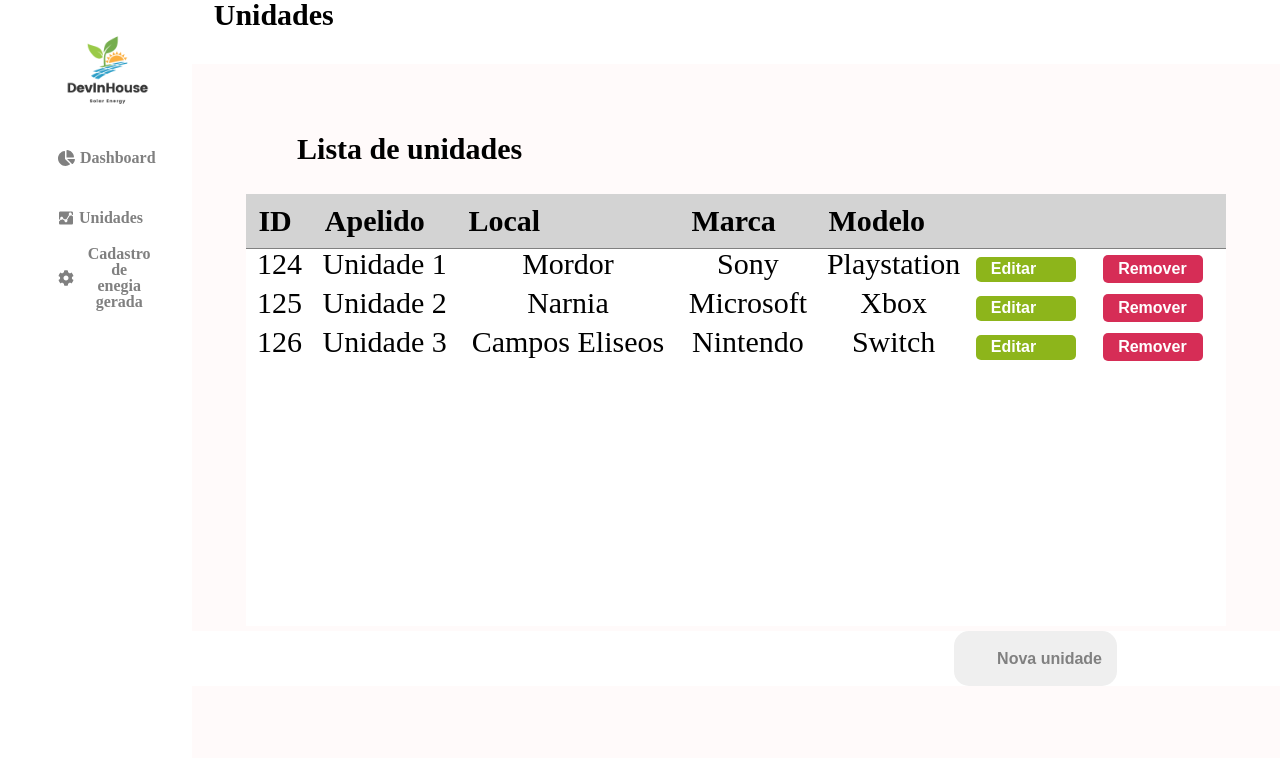
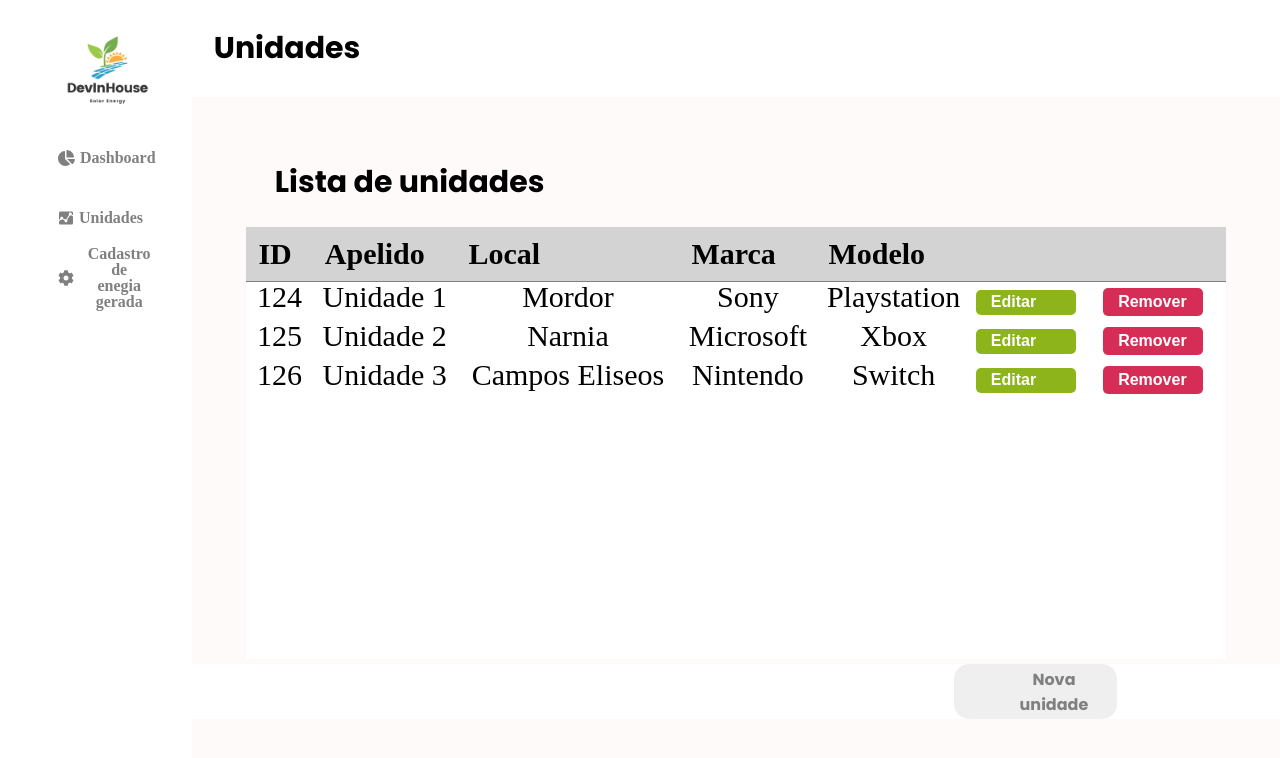
Before and after one commit to alexborgessjc/modulo_1_projeto_avaliativo_2, a React (Create React App) app: page /listaunidades in a window 1280 px wide. Shown: the top 758 px of the page. Built offline with nearby package versions, Linux system fonts and the light colour scheme; data requests are answered from the project's data file.

Commit message:
layout corrigido

```diff
--- a/src/App.js
+++ b/src/App.js
@@ -1,10 +1,8 @@
 import './App.css';
 import { Routes, Route } from 'react-router-dom';
-
 import Login from "./pages/Login";
 import Dashboard from "./pages/Dashboard";
 import ListaUnidades from "./pages/ListaUnidades";
-import CadastroDeUnidade from "./pages/CadastroDeUnidade";
 import LancamentoDeGeracao from "./pages/LancamentoDeGeracao";
 import NovaUnidade from "./pages/NovaUnidade";
 import EditarUnidade from "./pages/Editar";
@@ -16,7 +14,6 @@
           <Route path="/" element={<Login/>} />
           <Route path="/dashboard" element={<Dashboard/>}/>
           <Route path="/listaunidades" element={<ListaUnidades/>} />
-          <Route path="/cadastrodeunidade" element={<CadastroDeUnidade/>} />
           <Route path="/lancamentodegeracao" element={<LancamentoDeGeracao/>} />
           <Route path="/novaunidade" element={<NovaUnidade/>} />
           <Route path="/editar/:id" element={<EditarUnidade/>} />
--- a/src/assets/css/fonts.css
+++ b/src/assets/css/fonts.css
@@ -1 +1,3 @@
 @import url('https://fonts.googleapis.com/css2?family=Roboto+Slab&display=swap');
+@import url('https://fonts.googleapis.com/css2?family=Poppins:wght@700&display=swap');
+@import url('https://fonts.googleapis.com/css2?family=Raleway:wght@500&display=swap');
--- a/src/pages/CadastroDeUnidade/index.js
+++ /dev/null
@@ -1,22 +0,0 @@
-import Menu from '../../components/Menu';
-
-import React  from 'react';
-import { CadastroDiv,TelaDiv,MenuDiv,Title,Background} from './styles';
-
-function CadastroDeUnidade() {
-    return (
-        <TelaDiv>
-            <MenuDiv>
-                <Menu></Menu>
-            </MenuDiv>
-            <CadastroDiv>
-                <Title>Unidades</Title>
-                <Background>
-                    Teste
-                </Background>
-            </CadastroDiv>
-         </TelaDiv>
-    );
-}
-
-export default CadastroDeUnidade;
--- a/src/pages/CadastroDeUnidade/styles.js
+++ /dev/null
@@ -1,103 +0,0 @@
-import styled from 'styled-components';
-
-export const TelaDiv = styled.div`
-    display: flex;
-    background-color: lightblue;
-    width: 100vw;
-    height: 100vh;
-    margin: 0 auto;
-    background-color: blue;
-`;
-
-export const MenuDiv = styled.div`
-    width: 15%;
-    background-color: white;
-    padding: 0px;
-    font-size: 30px;
-    text-align: center;
-    height: 100%;
-`;
-export const CadastroDiv = styled.div`
-    width: 85%;
-    background-color: white;
-    font-size: 30px;
-    color: green;
-    vertical-align: middle;
-    height:100%;
-`;
-
-export const Title = styled.div`
-    background-color: yellow;
-    color: black;
-    height: 8%;
-`;
-
-export const SubTitle = styled.div`
-    text-align: center;
-    color: black;
-    background-color: green;
-    width: 30%;
-    margin-left: 30px;
-`;
-
-export const Tablelist = styled.div`
-    background-color: pink;
-    text-align: center;
-    height: 60%;
-    width: 80%;
-    margin-left: 5%;
-`;
-
-export const ButtonNew = styled.div`
-    background-color: blue;
-    text-align: right;
-`;
-
-export const Background = styled.div`
-    background-color: purple;
-    width: 100%;
-    height:90%;
-`;
-//Teste
-
-export const Table = styled.table`
-  width: 100%;
-  background: #FFF;
-  padding: 10px;
-  border-radius: 10px;
-  margin: 10px 0;
-`;
-
-export const THeader = styled.thead`
-  background: #EC6D08;
-  th {
-  color: #FFF;
-  text-align: left;
-  padding: 12px;
-  }
-`;
-
-export const TBody = styled.tbody`
-`;
-
-export const Row = styled.tr`
-`;
-
-export const RowItem = styled.td`
-  padding: 12px;
-  border-bottom: 1px solid #EC6D08;
-`;
-
-export const CartPhoto = styled.img`
-  height: 100px;
-`;
-
-export const Button = styled.button`
-  border: 0;
-  background: #EC6D08;
-  width: 150px;
-  color: #FFF;
-  font-weight: bold;
-  float: right;
-  margin: 10px 0;
-`;
--- a/src/pages/LancamentoDeGeracao/styles.js
+++ b/src/pages/LancamentoDeGeracao/styles.js
@@ -1,4 +1,5 @@
 import styled from 'styled-components';
+import '../../assets/css/fonts.css'
 
 export const Input = styled.input`
   border-radius: 5px;
@@ -9,6 +10,9 @@
 
 export const InputDiv = styled.div`
   margin: 40px;
+  font-family: 'Raleway', sans-serif;
+  font-style: normal;
+  font-weight: bold;
 `;
 
 export const InputCheck = styled.input`
@@ -61,7 +65,7 @@
     color: black;
     height: 8%;
     padding-left: 25px;
-    font-family: Sans-serif;
+    font-family: 'Poppins', sans-serif;
     margin-top: 40px;
 `;
 
@@ -94,13 +98,13 @@
     border: none;
     border-radius: 15px;
     text-shadow:none;
+    font-family: Poppins;
     font-weight: bold;
     font-size: 16px;
     width: 160px;
     height: 55px;
     padding-left: 40px;
     cursor: pointer;
-
 `;
 
 export const Background = styled.div`
@@ -108,7 +112,6 @@
     width: 100%;
     height:90%;
 `;
-//Teste
 
 export const Table = styled.table`
   width: 100%;
--- a/src/pages/ListaUnidades/styles.js
+++ b/src/pages/ListaUnidades/styles.js
@@ -1,6 +1,8 @@
 import styled from 'styled-components';
+import '../../assets/css/fonts.css';
 
 export const ButtonNovaUnidade = styled.button`
+    font-family: Poppins;
     display: flex;
     align-items: center;
     flex-direction: row;
@@ -19,7 +21,6 @@
       background: #4C5DF1;
         a{
             color:white;
-
         }
     }
     a{
@@ -58,6 +59,10 @@
     height: 8%;
     padding-left: 2%;
     font-weight: bold;
+    margin-top: 33px;
+    font-family: Poppins;
+    font-style: normal;
+    font-weight: bold;
 `;
 
 export const SubTitle = styled.div`
@@ -68,6 +73,7 @@
     margin-left: 5%;
     padding-top: 70px;
     font-weight: bold;
+    font-family: Poppins;
 `;
 
 export const Tablelist = styled.div`
--- a/src/pages/NovaUnidade/styles.js
+++ b/src/pages/NovaUnidade/styles.js
@@ -1,4 +1,5 @@
 import styled from 'styled-components';
+import '../../assets/css/fonts.css';
 
 export const Input = styled.input`
   border-radius: 5px;
@@ -9,6 +10,8 @@
 
 export const InputDiv = styled.div`
   margin: 10px;
+  font-family: Raleway;
+font-style: normal;
 `;
 
 export const InputCheck = styled.input`
@@ -61,20 +64,22 @@
     color: black;
     height: 8%;
     padding-left: 25px;
-    font-family: Sans-serif;
+    font-family: Poppins;
+    margin-top: 33px;
 `;
 
 export const SubTitle = styled.div`
-    text-align: center;
+    text-align: left;
     color: black;
     background-color: white;
-    width: 30%;
+    width: 40%;
     margin-left: 0px;
-    margin-bottom: 25px;
+    margin-bottom: 35px;
     margin-top: 50px;
     font-weight: bold;
-    font-family: Sans-serif;
+    font-family: Poppins;
     font-size: 25px;
+    margin-left:10px;
 `;
 
 export const Tablelist = styled.div`
@@ -108,6 +113,7 @@
     text-shadow:none;
     font-weight: bold;
     font-size: 16px;
+    font-family: Poppins;
     width: 10%;
     height: 55px;
     padding-left: 3%;
```
